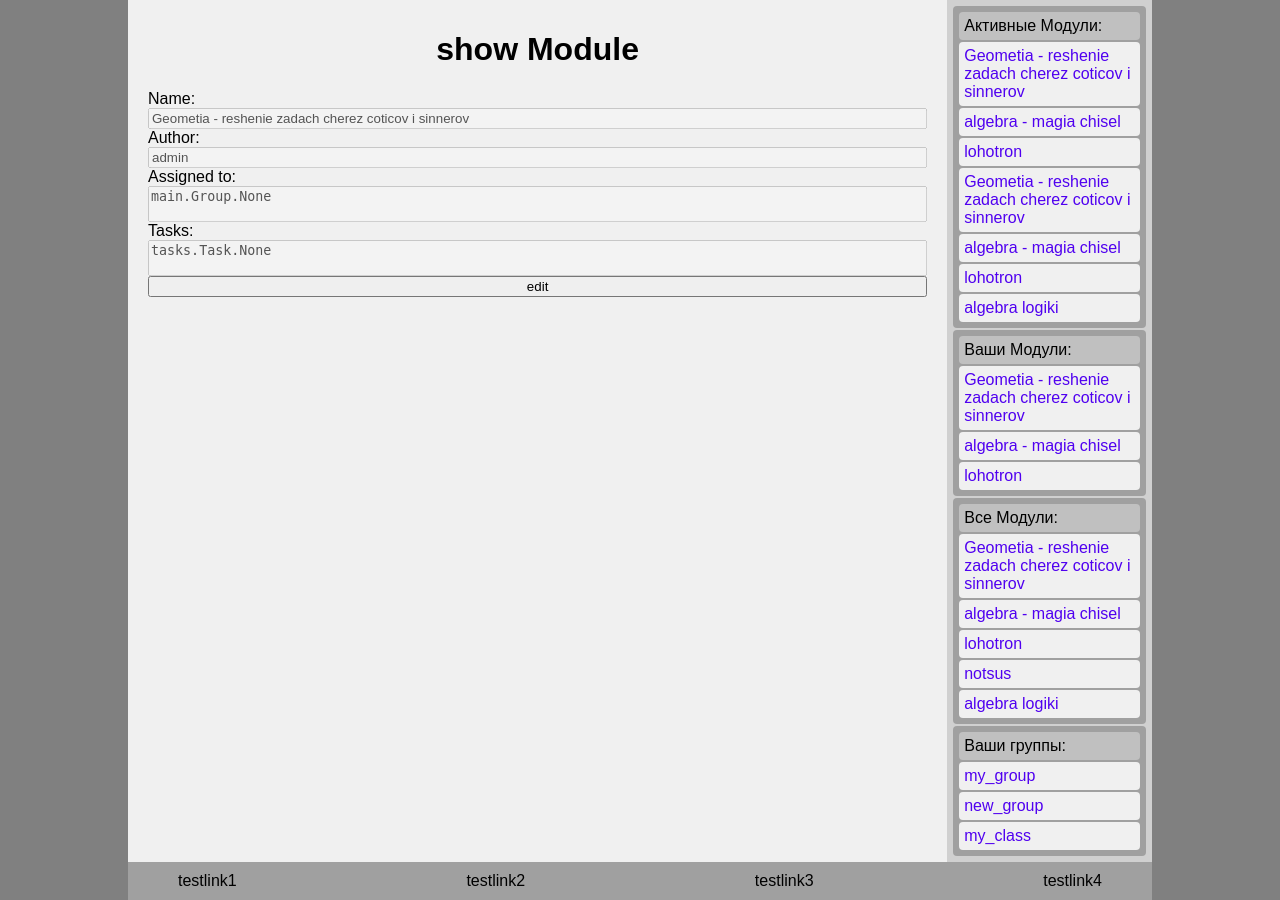
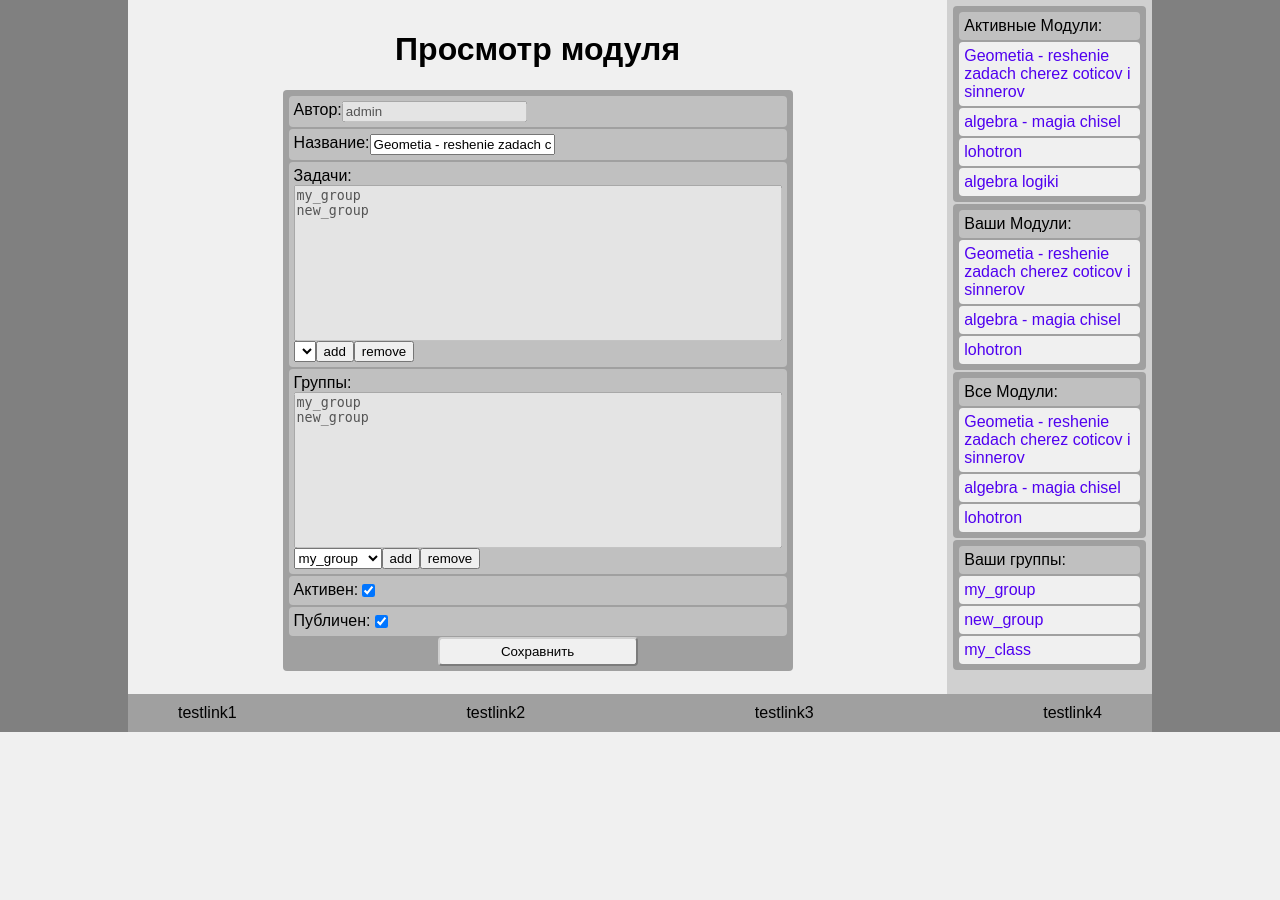
Before and after one commit to maximalekseenko/testing-system, a Django app: page /tasks/1/ in a window 1280 px wide. Shown: the part 68-968 px from the top of the page. After the commit the page ends 800 px from the top, so only its background shows below. Run offline with Django 3.2, Linux system fonts and the light colour scheme; a user stored in the database is signed in; data comes from the database, SQL or seed files in the repository; both versions use the stored data as it was after the commit; lists and menus that the app fills with data are empty; parts of the project's set-up code (start-up, migrations or seed data) failed here and were passed over.

Commit message:
module back-front fixes

```diff
--- a/static/py/view.py
+++ b/static/py/view.py
@@ -8,8 +8,8 @@
     return {
         'buttonname'        : buttonname,
         'my_modules'        : Module.objects.filter(author=request.user) if is_auth else [],
-        'active_modules'    : Module.objects.filter(is_active=True, assigned_to__members__id=request.user.id) if is_auth else [],
-        'all_modules'       : Module.objects.filter(is_active=True),
+        'active_modules'    : set(Module.objects.filter(is_active=True, assigned_to__members__id=request.user.id)) if is_auth else [],
+        'all_modules'       : Module.objects.filter(is_public=True),
         'my_groups'         : Group.objects.filter(members__id=request.user.id) if is_auth else [],
         'pagename'          : pagename,
         'user'              : request.user,
--- a/tasks/form.py
+++ b/tasks/form.py
@@ -17,9 +17,9 @@
         widget=forms.TextInput(attrs={
                 'disabled': '',
                 'id':       'author',
-    }))#name-end
+    }))#author-end
     tasks = forms.CharField(
-        label='Участники',
+        label='Задачи',
         max_length=32,
         widget=forms.Textarea(attrs={
                 'disabled': '',
@@ -27,23 +27,28 @@
                 'id':       'tasks',
     }))#tasks-end
     assigned_to = forms.CharField(
-        label='Участники',
+        label='Группы',
         max_length=32,
         widget=forms.Textarea(attrs={
                 'disabled': '',
                 'style':    'resize: none; height: 150px;',
                 'id':       'assigned_to',
     }))#assigned_to-end
-    creation_date = forms.CharField(
-        label='Название',
-        max_length=64,
-        widget=forms.TextInput(attrs={
+    is_active = forms.BooleanField(
+        label='Активен',
+        widget=forms.CheckboxInput(attrs={
                 'disabled': '',
-                'id':       'date',
-    }))#name-end
-    #bool
-    is_active           = models.BooleanField(default=True)
-    is_public           = models.BooleanField(default=False)
+                'id':       'is_active',
+    }), required=False,initial=True
+    )#is_active-end
+    is_public = forms.BooleanField(
+        label='Публичен',
+        widget=forms.CheckboxInput(attrs={
+                'disabled': '',
+                'id':       'is_public',
+    }), required=False,initial=True
+    )#name-end
+
 
 class AddTaskForm(forms.Form):
     name = forms.CharField(
--- a/tasks/templates/module.html
+++ b/tasks/templates/module.html
@@ -16,11 +16,11 @@
                 {{ form.name }}
             </div>
 
+            {% if action == "edit" %}
             <div class="flex-col component2">
-                {{ form.members.label }}:
-                {{ form.members }}
-                {% if action == "create" or action == "edit" %}
-                <div class="flex" id="mem_edit_div">
+                {{ form.tasks.label }}:
+                {{ form.tasks }}
+                <div class="flex">
                     <select id="mem_select">
                         {% for user in all_users %}
                         <option value="{{user.username}}">{{user.username}}</option>
@@ -29,8 +29,35 @@
                     <input type="button" value="add" onclick="mem_add_btn_click()">
                     <input type="button" value="remove" onclick="mem_rem_btn_click()">
                 </div>
+            </div>
+            {% endif %}
+
+            <div class="flex-col component2">
+                {{ form.assigned_to.label }}:
+                {{ form.assigned_to }}
+                {% if action == "create" or action == "edit" %}
+                <div class="flex">
+                    <select id="assigned_to_select">
+                        {% for group in my_groups %}
+                        <option value="{{group.name}}">{{group.name}}</option>
+                        {% endfor %}
+                    </select>
+                    <input type="button" value="add" onclick="assigned_to_add_btn_click()">
+                    <input type="button" value="remove" onclick="assigned_to_rem_btn_click()">
+                </div>
                 {% endif %}
             </div>
+
+            <div class="flex component2">
+                {{ form.is_active.label }}:
+                {{ form.is_active }}
+            </div>
+
+            <div class="flex component2">
+                {{ form.is_public.label }}:
+                {{ form.is_public }}
+            </div>
+
             {% if action == "create" or action == "edit" %}
             <button type="submit" style="margin: 0% 30%;">{{buttonname}}</button>
             {% endif %}
@@ -39,38 +66,45 @@
 
 
     <script>
-        let mem_name = document.getElementById("mem_name")
-        let mem_author = document.getElementById("mem_author")
-        let mem_edit_div = document.getElementById("mem_edit_div")
-        let mem_members = document.getElementById("mem_members")
-        let mem_select = document.getElementById("mem_select")
-        let mem_data = "{{members}}".split(" ")
+        let name                = document.getElementById("name")
+        let author              = document.getElementById("author")
+        let tasks               = document.getElementById("tasks")
+        let assigned_to         = document.getElementById("assigned_to")
+        let is_public           = document.getElementById("is_public")
+        let is_active           = document.getElementById("is_active")
+
+        let assigned_to_select  = document.getElementById("assigned_to_select")
+        let ass_data
+        if ("{{assigned_to}}"=="") ass_data = []
+        else ass_data ="{{assigned_to}}".split(" ")
         //edit
-        if ("{{user.username}}" == "{{group.author.username}}" || "{{action}}" == "create"){
-            mem_name.disabled = false
+        if ("{{action}}" == "edit" || "{{action}}" == "create"){
+            name.disabled = false
+            is_public.disabled = false
+            is_active.disabled = false
         }
         //submit
         function on_submit() {
-            mem_members.disabled = false
+            assigned_to.disabled = false
             return true
         }
-        //members_val
-        function set_mem_members_val() {
-            mem_members.value=""
-            for (let i=0;i<mem_data.length;i++)
-                mem_members.value += mem_data[i]+"\n"
+        //assigned_to_val
+        function set_assigned_to_val() {
+            assigned_to.value=""
+            for (let i=0;i<ass_data.length;i++)
+                assigned_to.value += ass_data[i]+"\n"
         }
-        function mem_add_btn_click(){
-            var mem_select_val = mem_select.options[mem_select.selectedIndex].text;
-            if (!mem_data.includes(mem_select_val)){
-                mem_data.push(mem_select_val)
-                set_mem_members_val()
+        function assigned_to_add_btn_click(){
+            var assigned_to_select_val = assigned_to_select.options[assigned_to_select.selectedIndex].text;
+            if (!ass_data.includes(assigned_to_select_val)){
+                ass_data.push(assigned_to_select_val)
+                set_assigned_to_val()
         }}
-        function mem_rem_btn_click(){
-            var mem_select_val = mem_select.options[mem_select.selectedIndex].text;
-            if (mem_data.includes(mem_select_val) && mem_select_val != "{{user.username}}"){
-                mem_data.splice(mem_data.indexOf(mem_select_val),1)
-                set_mem_members_val()
+        function assigned_to_rem_btn_click(){
+            var assigned_to_select_val = assigned_to_select.options[assigned_to_select.selectedIndex].text;
+            if (ass_data.includes(assigned_to_select_val)){
+                ass_data.splice(ass_data.indexOf(assigned_to_select_val),1)
+                set_assigned_to_val()
         }}
     </script>
 
--- a/tasks/views.py
+++ b/tasks/views.py
@@ -20,11 +20,14 @@
         if len(Module.objects.filter(name=form.data['name'])):
             return redirect('/tasks/create/')
         #create new module
-        new_module = Module(
-            name   = form.data['name'],
-            author = request.user,
+        new_module = Module.objects.create(
+            name        = form.data['name'],
+            author      = request.user,
+            is_active   = form.data.get('is_active', False)!=False,
+            is_public   = form.data.get('is_public', False)!=False,
         )
-        new_group.members.set(User.objects.filter(username__in=form.data['members'].split('\r\n')))
+        # new_module.tasks.set(Task.objects.filter(name__in=form.data['tasks'].split('\r\n')))
+        new_module.assigned_to.set(Group.objects.filter(name__in=form.data['assigned_to'].split('\r\n')))
         #save new module
         new_module.save()
         #show new module
@@ -37,81 +40,53 @@
             'author':       request.user,
             'assigned_to':  "",
             'tasks':        "",
+            'is_active':    True,
+            'is_public':    False,
         } )
-    context['all_groups'] = Group.objects.all()
-    # context['members']   = request.user
+    context['assigned_to'] = ""
     return render(request, 'module.html', context)
 #CreateModuleView-end
 
 
-def ShowGroupView(request, id):
+def ShowModuleView(request, id):
     if not request.user.is_authenticated:
         return redirect("/accounts/register/")
-
-    context = get_base_context(request, 'Просмотр группы', 'Сохравнить')
-    #get group
-    try:
-        context['group'] = Group.objects.get(id=id)
-    except Task.DoesNotExist:
-        raise Http404
-
-    context['action'] = "edit" if context['group'].author == request.user else "show"
-
-    if request.method == 'POST':
-        #is not owner
-        if context['action'] != "edit":
-            return redirect(f"/groups/{id}")
-        #get data form POST
-        form = GroupForm(request.POST)
-        if len(Group.objects.filter(name=form.data['name'])) and Group.objects.filter(name=form.data['name'])[0].name != context['group'].name:
-            return redirect('/groups/create/')
-        #save edited group
-        context['group'].name   = form.data['name']
-        context['group'].members.set(User.objects.filter(username__in=form.data['members'].split('\r\n')))
-        context['group'].save()
-        return redirect(f'/groups/{id}/')
-    #if POST-end
-    context['form'] = GroupForm(initial={
-            'name'      : context['group'].name,
-            'author'    : context['group'].author,
-            'members'   : "\r\n".join(map(str, context['group'].members.all())),
-        } )
-    context['all_users']    = User.objects.all()
-    context['members']      = " ".join(list(map(lambda m: m.username, context['group'].members.all())))
-    return render(request, 'group.html', context)
-#ShowGroupView-end
-
-
-def ShowModuleView(request, id):
-    context = get_base_context(request, 'show Module')
+    context = get_base_context(request, 'Просмотр модуля', 'Сохравнить')
+    #get module
     try:
         context['module'] = Module.objects.get(id=id)
     except Task.DoesNotExist:
         raise Http404
-    #try find module-end
+    context['action'] = "edit" if context['module'].author == request.user else "show"
     if request.method == 'POST':
-        if context['user'] == context['module'].author:
-            return redirect(f'/tasks/{id}/edit')
-        else:
-            return redirect(f'/tasks/{id}/do')
+        #is not owner
+        if context['action'] != "edit":
+            return redirect(f"/tasks/{id}")
+        #get data form POST
+        form = ModuleForm(request.POST)
+        if len(Module.objects.filter(name=form.data['name'])) and Module.objects.filter(name=form.data['name'])[0].name != context['module'].name:
+            return redirect('/module/create/')
+        context['module'].name      = form.data['name']
+        context['module'].is_active = form.data.get('is_active', False)!=False
+        context['module'].is_public = form.data.get('is_public', False)!=False
+        context['module'].assigned_to.set(Group.objects.filter(name__in=form.data['assigned_to'].split('\r\n')))
+        #save edited group
+        context['module'].save()
+        return redirect(f'/tasks/{id}/')
+    context['form'] = ModuleForm(
+        initial={
+            'name':         context['module'].name,
+            'author':       context['module'].author,
+            'assigned_to':  "\r\n".join(map(lambda g: g.name, context['module'].assigned_to.all())),
+            'tasks':        "\r\n".join(map(lambda g: g.name, context['module'].assigned_to.all())),
+            'is_active':    context['module'].is_active,
+            'is_public':    context['module'].is_public,
+        } )
+    context['all_groups']    = User.objects.all()
+    context['assigned_to']   = " ".join(list(map(lambda m: m.name, context['module'].assigned_to.all())))
     #if POST-end
-    return render(request, 'showmodule.html', context)
+    return render(request, 'module.html', context)
 #ShowModuleView-end
-
-
-def EditModuleView(request, id):
-    context = get_base_context(request, 'Edit Module')
-    try:
-        context['module'] = Module.objects.get(id=id)
-    except Task.DoesNotExist:
-        raise Http404
-    if request.method == 'POST':
-        if context['user'] == context['module'].author:
-            return redirect(f'/tasks/{id}/edit')
-        else:
-            return redirect(f'/tasks/{id}/do')
-    return render(request, 'editmodule.html', context)
-#EditModuleView-end
 
 
     # #task
```
Also changed, not shown: tasks/templates/createmodule.html (deleted, +0 -11 lines), db.sqlite3.
